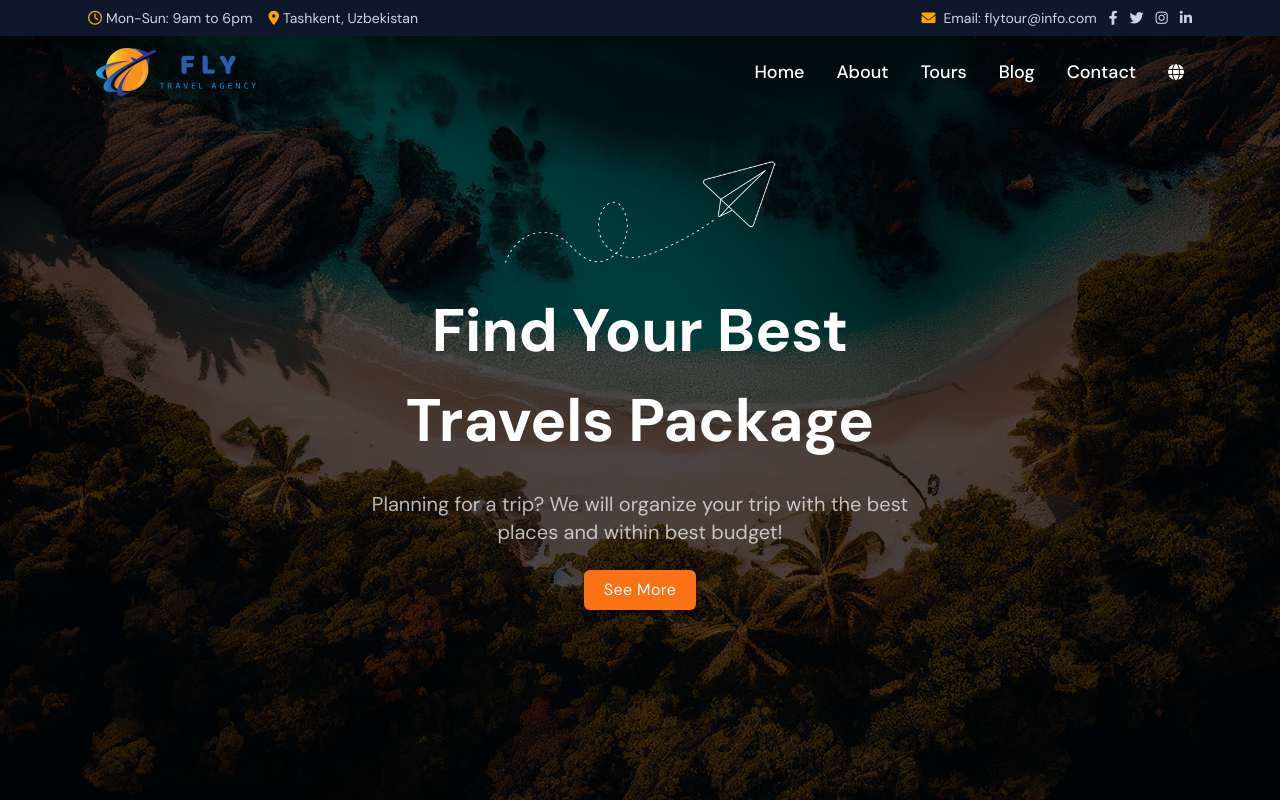
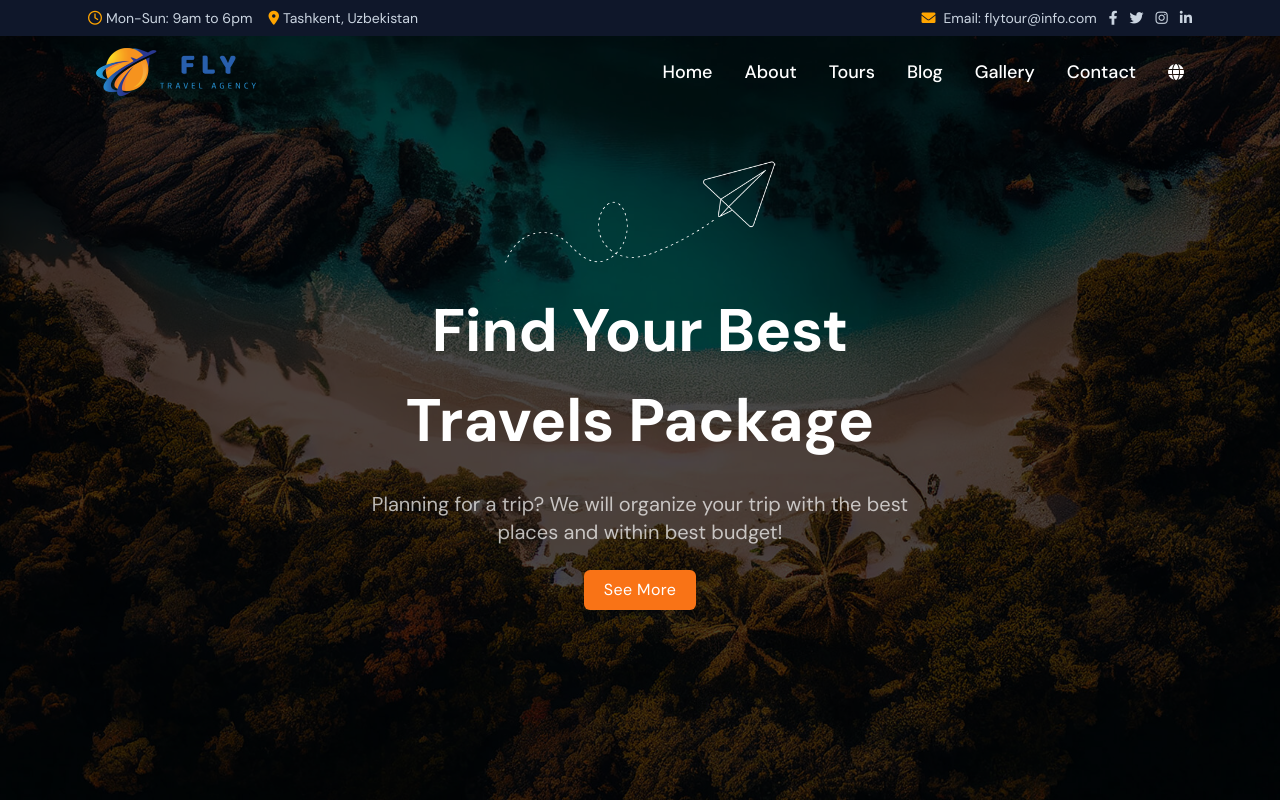
Before and after one commit to Asadbek-i2max/fly-tour, a React (Vite) app: page / in a window 1280 px wide. Shown: the top 802 px of the page. Built offline with nearby package versions, Linux system fonts and the light colour scheme.

Commit message:
Navigation

```diff
--- a/src/App.jsx
+++ b/src/App.jsx
@@ -1,11 +1,13 @@
-import {
-  BrowserRouter as Router,
-  Route,
-  Routes,
-} from 'react-router-dom';
-import Main from './pages/Main';
+import { BrowserRouter as Router, Route, Routes } from "react-router-dom";
 
-import './i18n';
+import Main from "./pages/Main";
+import Tours from "./pages/Tours";
+import Blog from "./pages/Blog";
+import AboutUs from "./pages/AboutUs";
+import Contact from "./pages/ContactUs";
+import Gallery from "./pages/Gallery";
+
+import "./i18n";
 
 function App() {
   return (
@@ -13,6 +15,11 @@ function App() {
       <Router>
         <Routes>
           <Route path="/" element={<Main />} />
+          <Route path="/tours" element={<Tours />} />
+          <Route path="/blog" element={<Blog />} />
+          <Route path="/about" element={<AboutUs />} />
+          <Route path="/gallery" element={<Gallery />} />
+          <Route path="/contact" element={<Contact />} />
         </Routes>
       </Router>
     </>
--- a/src/components/Footer.jsx
+++ b/src/components/Footer.jsx
@@ -96,10 +96,13 @@ const Footer = () => {
                     <Link to="/tours" className="text-gray-300 hover:text-gray-400 duration-500 ease-in-out">Tours</Link>
                   </li>
                   <li className="mt-2">
-                    <a to="/blog" className="text-gray-300 hover:text-gray-400 duration-500 ease-in-out">Blog</a>
+                    <Link to="/blog" className="text-gray-300 hover:text-gray-400 duration-500 ease-in-out">Blog</Link>
                   </li>
                   <li className="mt-2">
-                    <a href="/contact" className="text-gray-300 hover:text-gray-400 duration-500 ease-in-out">Contact</a>
+                    <Link to="/gallery" className="text-gray-300 hover:text-gray-400 duration-500 ease-in-out">Gallery</Link>
+                  </li>
+                  <li className="mt-2">
+                    <Link href="/contact" className="text-gray-300 hover:text-gray-400 duration-500 ease-in-out">Contact</Link>
                   </li>
                 </ul>
               </div>
--- a/src/components/Location.jsx
+++ b/src/components/Location.jsx
@@ -5,7 +5,6 @@ const GoogleMap = () => {
         src="https://www.google.com/maps/embed?pb=!1m13!1m8!1m3!1d5991.175867063215!2d69.25697864021174!3d41.339572971861124!3m2!1i1024!2i768!4f13.1!3m2!1m1!2zNDHCsDIwJzIyLjUiTiA2OcKwMTUnMjUuMSJF!5e0!3m2!1sen!2s!4v1728914770594!5m2!1sen!2s"
         width="100%"
         height="450"
-        allowfullscreen=""
         loading="lazy"
       ></iframe>
     </div>
--- a/src/components/Navbar.jsx
+++ b/src/components/Navbar.jsx
@@ -87,8 +87,13 @@ const Navbar = () => {
               </Link>
             </li>
             <li>
-              <Link to="/services" className="hover:text-orange-500">
+              <Link to="/blog" className="hover:text-orange-500">
                 Blog
+              </Link>
+            </li>
+            <li>
+              <Link to="/gallery" className="hover:text-orange-500">
+                Gallery
               </Link>
             </li>
             <li>
```
Also changed, not shown: src/pages/Gallery.jsx (added).
